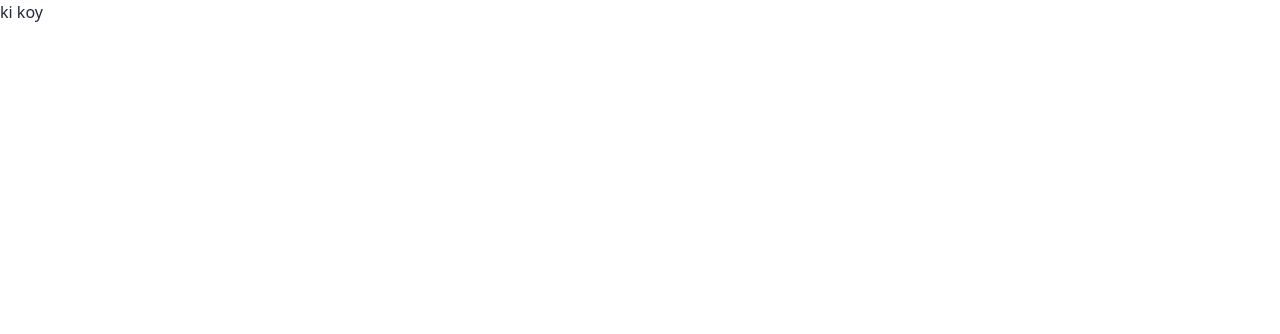
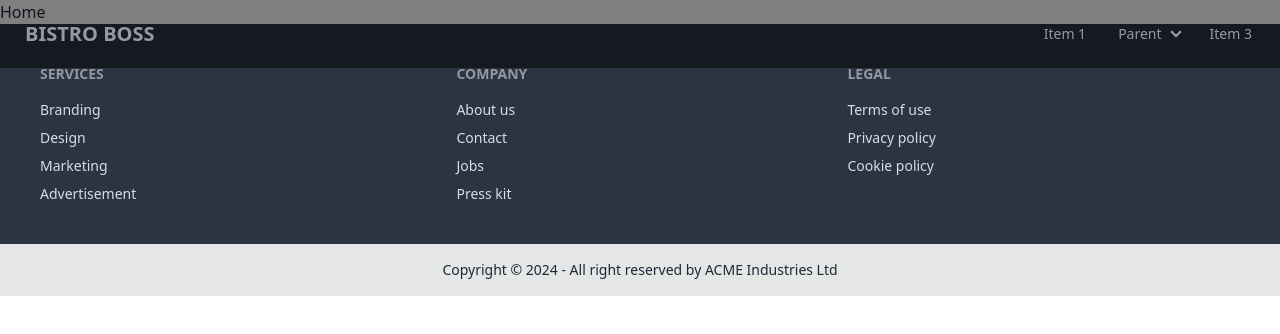
Before and after one commit to JiJetu/Bistro-Boss, a React (Vite) app in the folder client/: page / in a window 1280 px wide. Shown: the top 334 px of the page. Built offline with nearby package versions, Linux system fonts and the light colour scheme.

Commit message:
added navbar and footer

```diff
--- /dev/null
+++ b/client/src/Layout/Main.jsx
@@ -0,0 +1,15 @@
+import { Outlet } from "react-router-dom";
+import Footer from "../Page/Share/Footer/Footer";
+import Navbar from "../Page/Share/Navbar/Navbar";
+
+const Main = () => {
+    return (
+        <div>
+            <Navbar></Navbar>
+            <Outlet></Outlet>
+            <Footer></Footer>
+        </div>
+    );
+};
+
+export default Main;
--- a/client/src/Main/Main.jsx
+++ /dev/null
@@ -1,10 +0,0 @@
-
-const Main = () => {
-    return (
-        <div>
-            <h1>ki koy</h1>
-        </div>
-    );
-};
-
-export default Main;
--- /dev/null
+++ b/client/src/Page/Home/Home/Home.jsx
@@ -0,0 +1,10 @@
+
+const Home = () => {
+    return (
+        <div>
+          <h1>Home</h1>
+        </div>
+    );
+};
+
+export default Home;
--- /dev/null
+++ b/client/src/Page/Share/Footer/Footer.jsx
@@ -0,0 +1,37 @@
+
+const Footer = () => {
+    return (
+        <footer>
+            <div className="footer p-10 bg-neutral text-neutral-content">
+                <nav>
+                    <h6 className="footer-title">Services</h6>
+                    <a className="link link-hover">Branding</a>
+                    <a className="link link-hover">Design</a>
+                    <a className="link link-hover">Marketing</a>
+                    <a className="link link-hover">Advertisement</a>
+                </nav>
+                <nav>
+                    <h6 className="footer-title">Company</h6>
+                    <a className="link link-hover">About us</a>
+                    <a className="link link-hover">Contact</a>
+                    <a className="link link-hover">Jobs</a>
+                    <a className="link link-hover">Press kit</a>
+                </nav>
+                <nav>
+                    <h6 className="footer-title">Legal</h6>
+                    <a className="link link-hover">Terms of use</a>
+                    <a className="link link-hover">Privacy policy</a>
+                    <a className="link link-hover">Cookie policy</a>
+                </nav>
+
+            </div>
+            <div className="footer footer-center p-4 bg-base-300 text-base-content">
+                <aside>
+                    <p>Copyright © 2024 - All right reserved by ACME Industries Ltd</p>
+                </aside>
+            </div>
+        </footer>
+    );
+};
+
+export default Footer;
--- /dev/null
+++ b/client/src/Page/Share/Navbar/Navbar.jsx
@@ -0,0 +1,35 @@
+
+const Navbar = () => {
+    return (
+        <div className="navbar fixed bg-black opacity-50 text-white">
+            <div className="navbar-start">
+                <div className="dropdown">
+                    <div tabIndex={0} role="button" className="btn btn-ghost lg:hidden">
+                        <svg xmlns="http://www.w3.org/2000/svg" className="h-5 w-5" fill="none" viewBox="0 0 24 24" stroke="currentColor"><path strokeLinecap="round" strokeLinejoin="round" strokeWidth="2" d="M4 6h16M4 12h8m-8 6h16" /></svg>
+                    </div>
+                    <ul tabIndex={0} className="menu menu-sm dropdown-content mt-3 z-[1] p-2 shadow bg-base-100 rounded-box w-52">
+
+                    </ul>
+                </div>
+                <a className="btn btn-ghost text-xl">BISTRO BOSS</a>
+            </div>
+            <div className="navbar-end hidden lg:flex">
+                <ul className="menu menu-horizontal px-1">
+                    <li><a>Item 1</a></li>
+                    <li>
+                        <details>
+                            <summary>Parent</summary>
+                            <ul className="p-2">
+                                <li><a>Submenu 1</a></li>
+                                <li><a>Submenu 2</a></li>
+                            </ul>
+                        </details>
+                    </li>
+                    <li><a>Item 3</a></li>
+                </ul>
+            </div>
+        </div>
+    );
+};
+
+export default Navbar;
--- a/client/src/main.jsx
+++ b/client/src/main.jsx
@@ -2,7 +2,7 @@
 import ReactDOM from 'react-dom/client'
 import './index.css'
 import { RouterProvider } from 'react-router-dom'
-import { router } from './Routh/Routh.jsx'
+import { router } from './Route/Route.jsx'
 
 ReactDOM.createRoot(document.getElementById('root')).render(
   <React.StrictMode>
```
Also changed, not shown: client/src/Route/Route.jsx (added, +18 -0 lines), client/src/Routh/Routh.jsx (deleted, +0 -11 lines).
